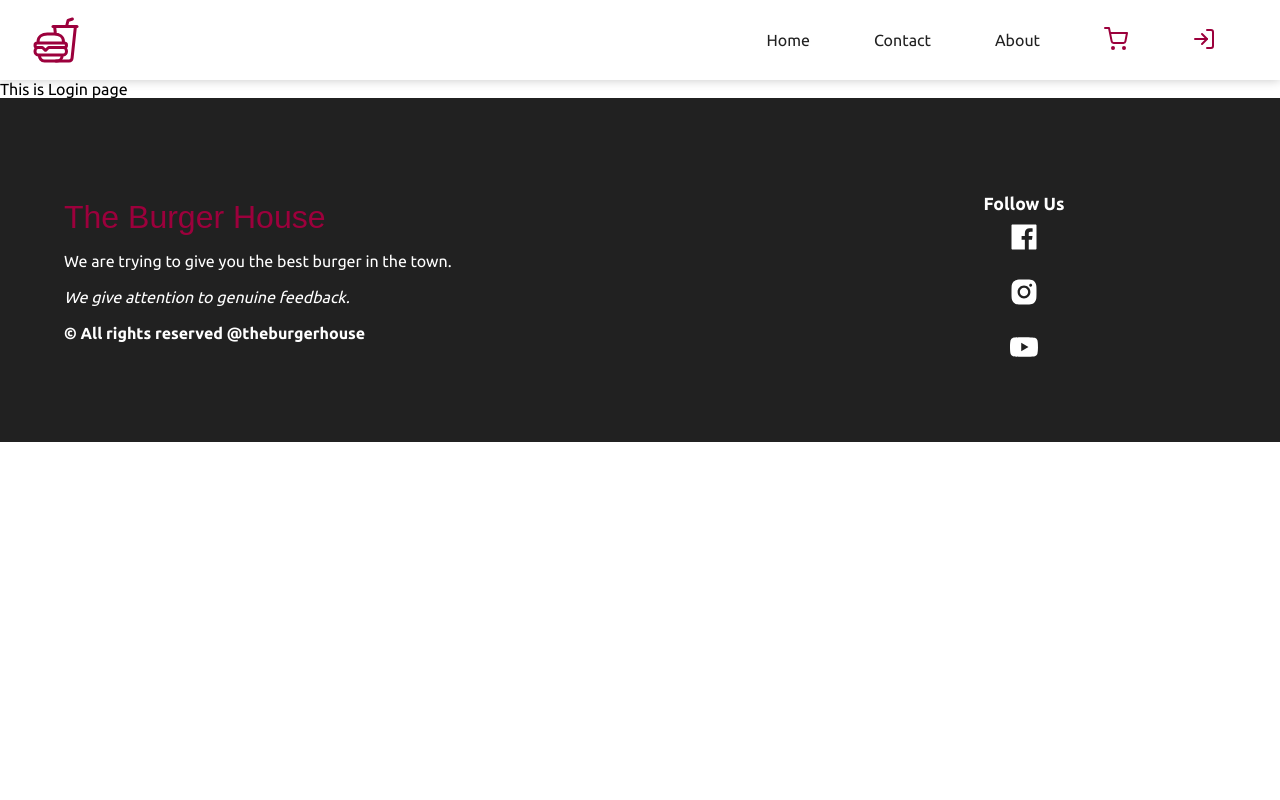
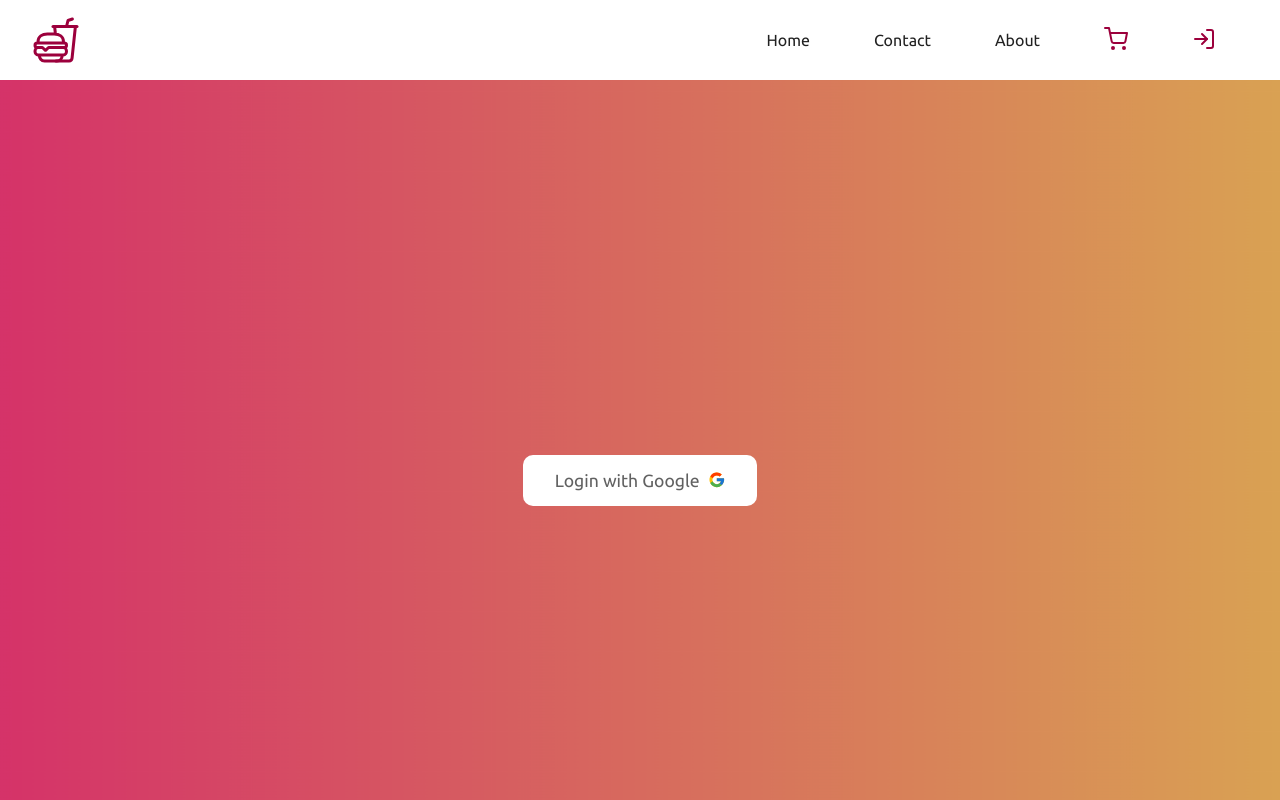
Before and after one commit to AmanMandal7/The-Burger-House, a React (Create React App) app in the folder frontend/: page /login in a window 1280 px wide. Shown: the top 800 px of the page. Built offline with nearby package versions, Linux system fonts and the light colour scheme.

Commit message:
done with login with google page

```diff
--- a/frontend/src/components/login/Login.jsx
+++ b/frontend/src/components/login/Login.jsx
@@ -1,7 +1,16 @@
 import React from "react";
+import { motion } from "framer-motion";
+import { FcGoogle } from "react-icons/fc";
 
 const Login = () => {
-  return <section>This is Login page</section>;
+  return (
+    <section className="login">
+      <motion.button initial={{ y: "-100vh" }} animate={{ y: 0 }}>
+        Login with Google
+        <FcGoogle />
+      </motion.button>
+    </section>
+  );
 };
 
 export default Login;
--- a/frontend/src/styles/login.scss
+++ b/frontend/src/styles/login.scss
@@ -1 +1,32 @@
 @import "colors";
+
+.login {
+  height: 100vh;
+  width: 100%;
+  background-image: url(../assets/bg.png);
+  background-repeat: no-repeat;
+  background-size: cover;
+  display: flex;
+  justify-content: center;
+  align-items: center;
+
+  > button {
+    background-color: white;
+    color: $lightdark;
+    border: none;
+    border-radius: 10px;
+    padding: 1rem 2rem;
+    font-size: 1.1rem;
+    display: flex;
+    align-items: center;
+    cursor: pointer;
+
+    svg {
+      margin-left: 0.5rem;
+    }
+
+    &:hover {
+      color: $red;
+    }
+  }
+}
```
